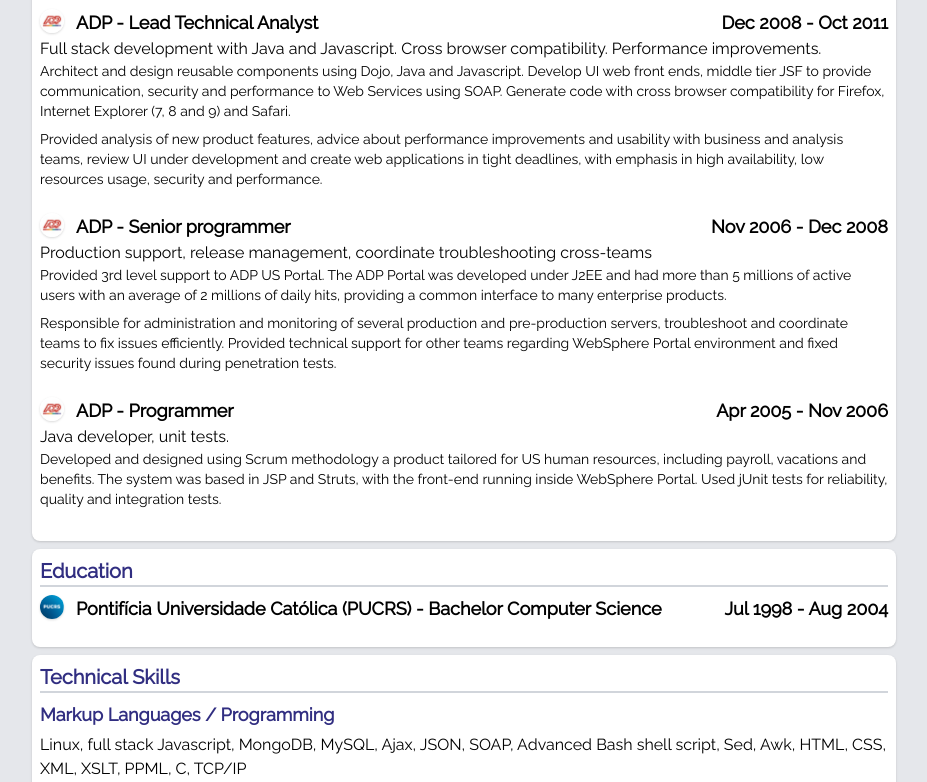
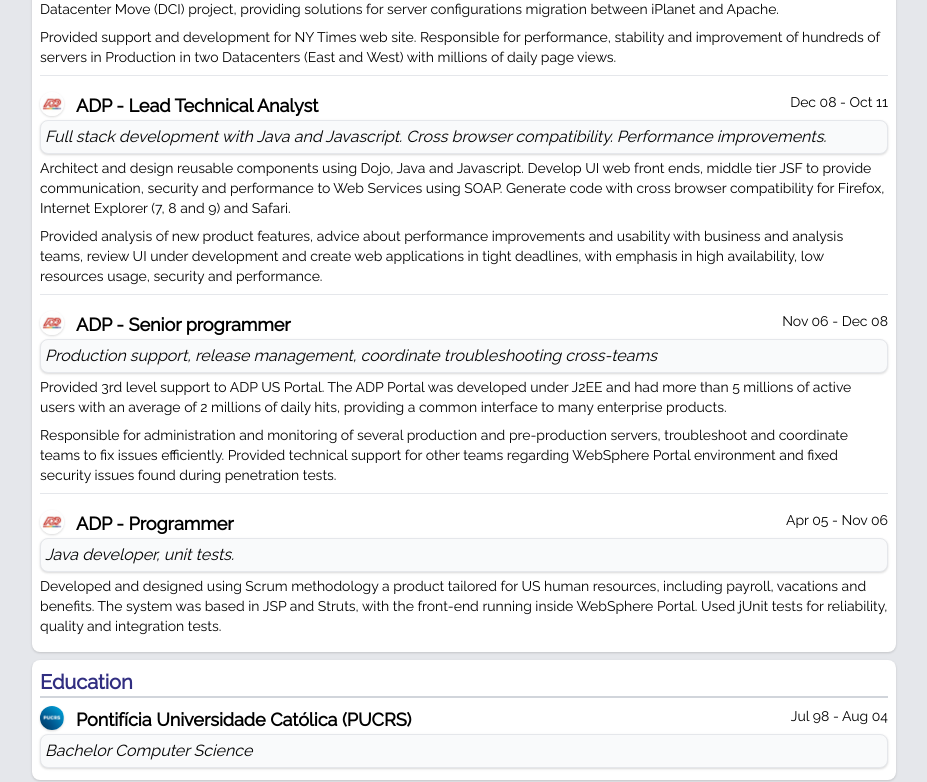
Before and after one commit to pitecus/meirelles, an Angular app: page / in a window 1280 px wide. Shown: the part 1369-2151 px from the top of the page, without its empty margins (176-1103 px from the left). Built offline with nearby package versions, Linux system fonts and the light colour scheme.

Commit message:
feat: ui improvements for mobile

```diff
--- a/src/app/app.component.html
+++ b/src/app/app.component.html
@@ -109,12 +109,12 @@
   <main class="flex-grow place-self-stretch">
     <!-- Professional Experience -->
     <div class="rounded-lg bg-white shadow p-2 mb-2">
-      <h2 class="border-b-2 border-gray-300 font-bold text-xl text-indigo-900 mb-2">
+      <h2 class="border-b-2 border-gray-300 font-bold text-xl text-indigo-900">
         Experience
       </h2>
-      <div class="flex flex-col">
-        <div class="mb-4"
-          *ngFor="let work of resume?.work">
+      <div class="mt-4 border-b"
+        [ngClass]="{'border-b': isLast === false}"
+        *ngFor="let work of resume?.work; last as isLast">
         <!-- ADP -->
         <img *ngIf="work.company === 'ADP'"
           width="24"
@@ -136,34 +136,37 @@
           alt="The New York Times logo"
           class="float-left rounded-full w-6 shadow mr-3"
           src="assets/logo-nyt.png">
-          <h3 class="font-bold text-lg">
+        <!-- Company, position and period -->
+        <div class="flex justify-between space-x-2">
+          <h3 class="font-bold text-lg w-full">
             {{work.company}} - {{work.position}}
-            <span class="float-right">
-              {{work.startDate | date: 'MMM yyyy'}}
-              -
+          </h3>
+          <div class="text-sm w-20 pl-1 sm:w-36 sm:text-right">
+            {{work.startDate | date: 'MMM yy'}}
+            <span class="hidden sm:inline">-</span>
             <span *ngIf="work.endDate === 'Current'">
               Current
             </span>
             <span *ngIf="work.endDate !== 'Current'">
-                {{work.endDate | date: 'MMM yyyy'}}
+              {{work.endDate | date: 'MMM yy'}}
             </span>
-            </span>
-          </h3>
-          <h4>{{work.summary}}</h4>
+          </div>
+        </div>
+        <!-- Summary -->
+        <h4 class="bg-gray-50 rounded-lg border italic p-1 mb-1 shadow">{{work.summary}}</h4>
+        <!-- Highlights -->
         <p *ngFor="let highlight of work.highlights"
           class="mb-2 text-sm">
           {{highlight}}
         </p>
       </div>
     </div>
-    </div>
     <!-- Education -->
     <div class="rounded-lg bg-white shadow p-2 mb-2">
-      <h2 class="border-b-2 border-gray-300 font-bold text-xl text-indigo-900 mb-2">
+      <h2 class="border-b-2 border-gray-300 font-bold text-xl text-indigo-900">
         Education
       </h2>
-      <div class="flex flex-col">
-        <div class="mb-4"
+      <div class="mt-2"
         *ngFor="let education of resume?.education">
         <!-- PUCRS -->
         <img *ngIf="education.institution === 'Pontifícia Universidade Católica (PUCRS)'"
@@ -172,15 +175,17 @@
           alt="ADP Logo"
           class="float-left rounded-full w-6 shadow mr-3"
           src="assets/logo-pucrs.png">
-          <h3 class="font-bold text-lg">
-            {{education.institution}} - {{education.studyType}} {{education.area}}
-            <span class="float-right">
-              {{education.startDate | date: 'MMM yyyy'}}
-              -
-              {{education.endDate | date: 'MMM yyyy'}}
-            </span>
+        <div class="flex justify-between space-x-2">
+          <h3 class="font-bold text-lg w-full">
+            {{education.institution}}
           </h3>
+          <div class="text-sm w-20 pl-1 sm:w-36 sm:text-right">
+            {{education.startDate | date: 'MMM yy'}}
+            <span class="hidden sm:inline">-</span>
+            {{education.endDate | date: 'MMM yy'}}
           </div>
+        </div>
+        <h4 class="bg-gray-50 rounded-lg border italic p-1 mb-1 shadow">{{education.studyType}} {{education.area}}</h4>
       </div>
     </div>
     <!-- Technical skills -->
```
Lines whose indentation alone changed are shown as unchanged.
